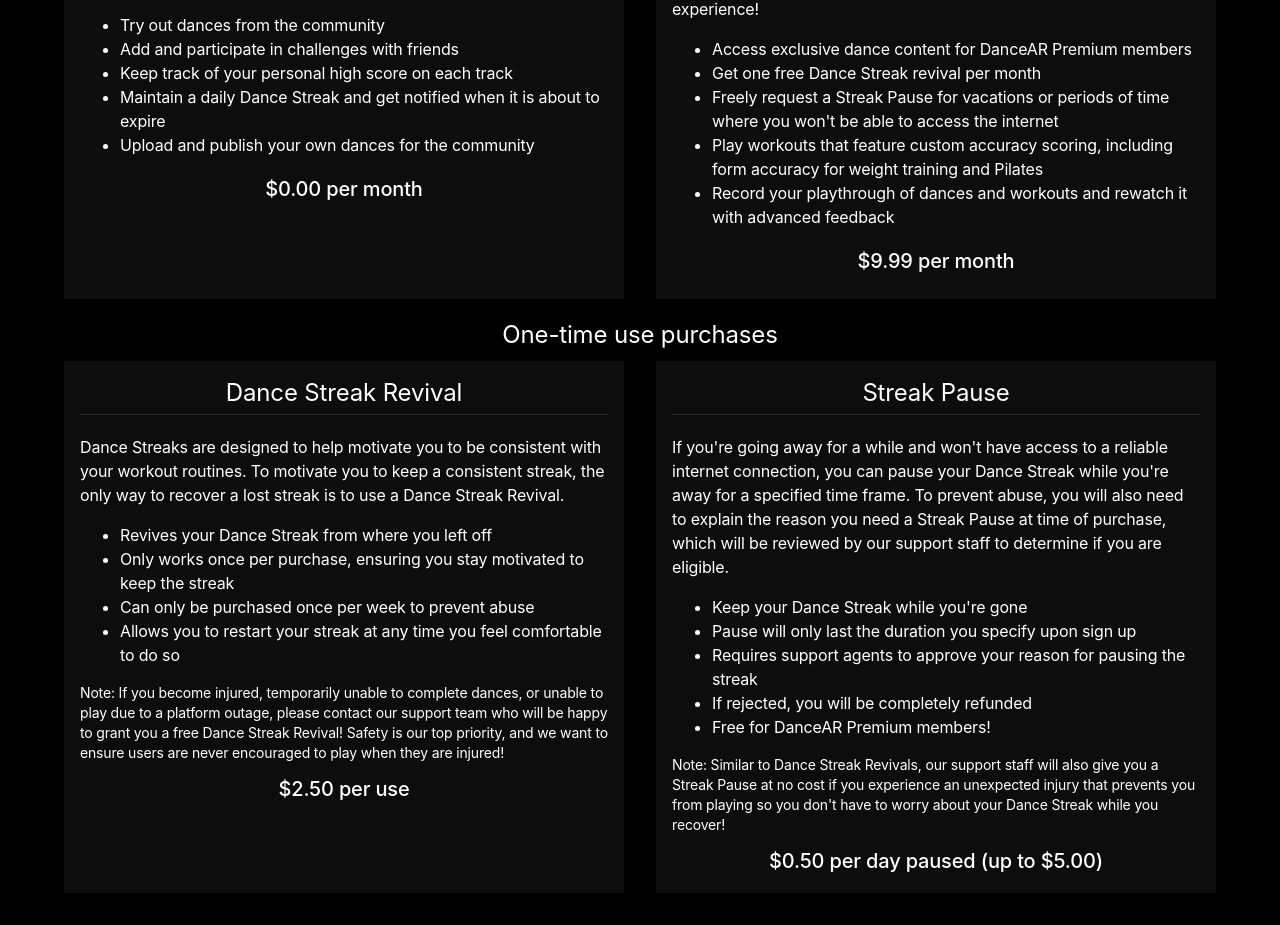
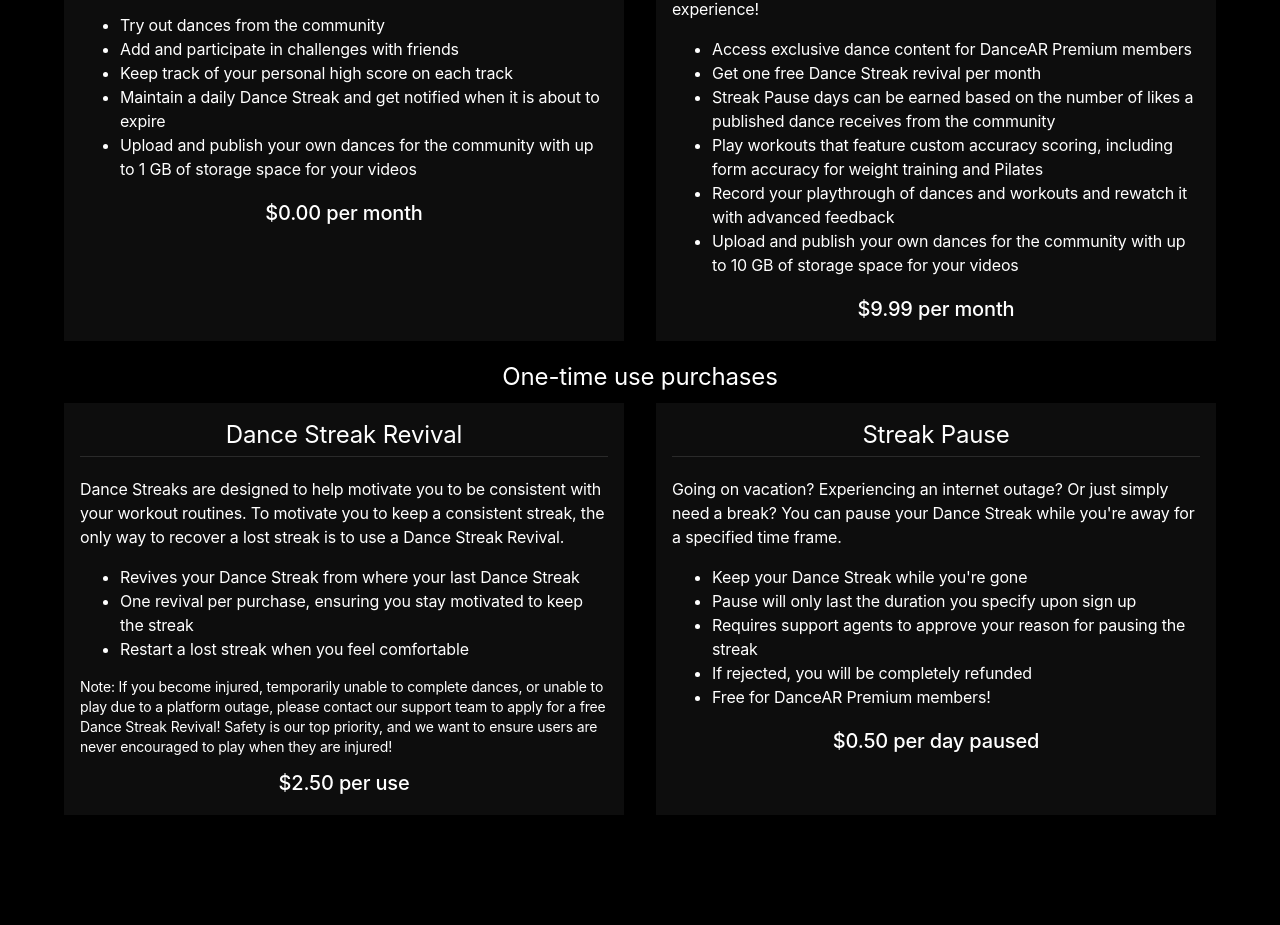
Before and after one commit to kumarannathan/dance-ar-fitness, a React (Create React App) app: page /pricing in a window 1280 px wide. Shown: the part 333-1258 px from the top of the page. After the commit the page ends 1180 px from the top, so only its background shows below. Built offline with nearby package versions, Linux system fonts and the light colour scheme; no server answers.

Commit message:
Update pricing page based on milestone_2 video feedback

```diff
--- a/src/pages/PricingPanel.tsx
+++ b/src/pages/PricingPanel.tsx
@@ -35,7 +35,7 @@
               <Typography>Maintain a daily Dance Streak and get notified when it is about to expire</Typography>
             </li>
             <li>
-              <Typography>Upload and publish your own dances for the community</Typography>
+              <Typography>Upload and publish your own dances for the community with up to 1 GB of storage space for your videos</Typography>
             </li>
           </ul>
           <center>
@@ -62,13 +62,16 @@
               <Typography>Get one free Dance Streak revival per month</Typography>
             </li>
             <li>
-              <Typography>Freely request a Streak Pause for vacations or periods of time where you won't be able to access the internet</Typography>
+              <Typography>Streak Pause days can be earned based on the number of likes a published dance receives from the community</Typography>
             </li>
             <li>
               <Typography>Play workouts that feature custom accuracy scoring, including form accuracy for weight training and Pilates</Typography>
             </li>
             <li>
               <Typography>Record your playthrough of dances and workouts and rewatch it with advanced feedback</Typography>
+            </li>
+            <li>
+              <Typography>Upload and publish your own dances for the community with up to 10 GB of storage space for your videos</Typography>
             </li>
           </ul>
           <center>
@@ -95,21 +98,18 @@
           </Typography>
           <ul>
             <li>
-              <Typography>Revives your Dance Streak from where you left off</Typography>
+              <Typography>Revives your Dance Streak from where your last Dance Streak</Typography>
             </li>
             <li>
-              <Typography>Only works once per purchase, ensuring you stay motivated to keep the streak</Typography>
+              <Typography>One revival per purchase, ensuring you stay motivated to keep the streak</Typography>
             </li>
             <li>
-              <Typography>Can only be purchased once per week to prevent abuse</Typography>
-            </li>
-            <li>
-              <Typography>Allows you to restart your streak at any time you feel comfortable to do so</Typography>
+              <Typography>Restart a lost streak when you feel comfortable</Typography>
             </li>
           </ul>
           <Typography variant="body2">
             Note: If you become injured, temporarily unable to complete dances, or unable to play due to a platform
-            outage, please contact our support team who will be happy to grant you a free Dance Streak Revival! Safety is our
+            outage, please contact our support team to apply for a free Dance Streak Revival! Safety is our
             top priority, and we want to ensure users are never encouraged to play when they are injured!
           </Typography>
           <center>
@@ -126,10 +126,8 @@
           </center>
           <Divider sx={{mt: '5px', mb: '20px'}}/>
           <Typography>
-            If you're going away for a while and won't have access to a reliable internet connection, you can pause
-            your Dance Streak while you're away for a specified time frame. To prevent abuse, you will also need to
-            explain the reason you need a Streak Pause at time of purchase, which will be reviewed by our support
-            staff to determine if you are eligible.
+            Going on vacation? Experiencing an internet outage? Or just simply need a break? You can pause
+            your Dance Streak while you're away for a specified time frame.
           </Typography>
           <ul>
             <li>
@@ -148,14 +146,9 @@
               <Typography>Free for DanceAR Premium members!</Typography>
             </li>
           </ul>
-          <Typography variant="body2">
-            Note: Similar to Dance Streak Revivals, our support staff will also give you a Streak Pause at no
-            cost if you experience an unexpected injury that prevents you from playing so you don't have to
-            worry about your Dance Streak while you recover!
-          </Typography>
           <center>
             <Typography variant="h6" sx={{mt: '10px'}}>
-              $0.50 per day paused (up to $5.00)
+              $0.50 per day paused
             </Typography>
           </center>
         </Paper>
```
